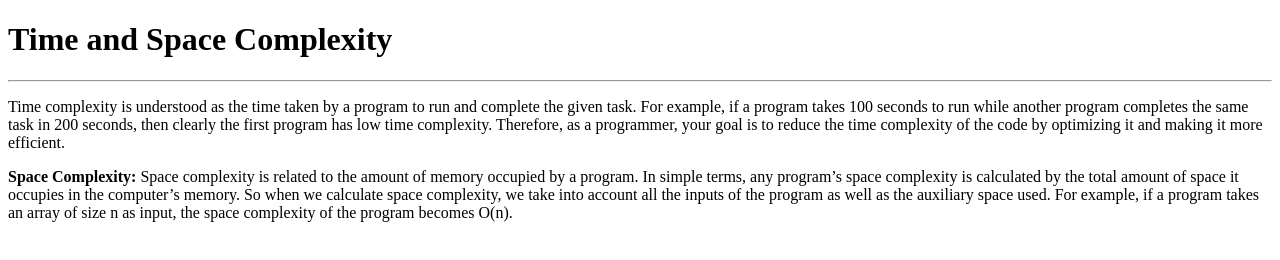
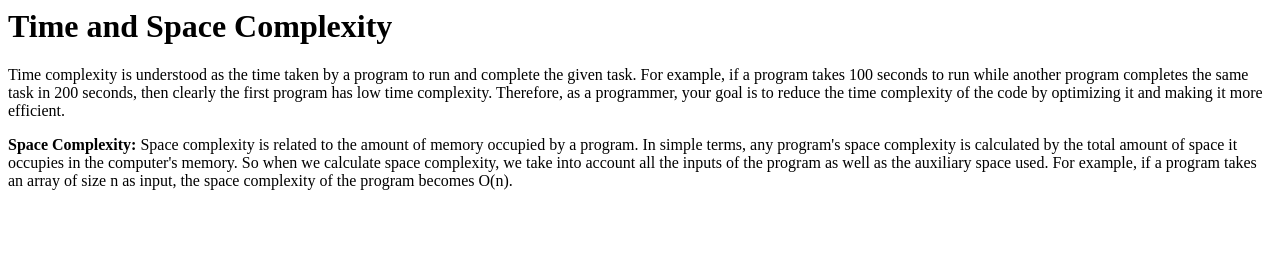
Before and after one commit to acciojob/time-and-space-complexity-Deepakkumar121998, a website: page main.html in a window 1280 px wide. Drawn offline with Linux system fonts and the light colour scheme.

Commit message:
created a submission

```diff
--- a/main.html
+++ b/main.html
@@ -1,17 +1,19 @@
-<!DOCTYPE html>
 <html>
+
 <head>
-    <title>Time and Space Complexity</title>
-    <link rel="stylesheet" href="styles.css">
+	<link rel="stylesheet" href="styles.css">
 </head>
+
 <body>
-  <header>  <h1>Time and Space Complexity</h1></header><hr>
-    <div>
-        <p>Time complexity is understood as the time taken by a program to run and complete the given task. For example, if a program takes 100 seconds to run while another program completes the same task in 200 seconds, then clearly the first program has low time complexity. Therefore, as a programmer, your goal is to reduce the time complexity of the code by optimizing it and making it more efficient.</p>
-    </div>
-    <div>
-        <p><b>Space Complexity:</b> Space complexity is related to the amount of memory occupied by a program. In simple terms, any program’s space complexity is calculated by the total amount of space it occupies in the computer’s memory. So when we calculate space complexity, we take into account all the inputs of the program as well as the auxiliary space used. For example, if a program takes an array of size n as input, the space complexity of the program becomes O(n).</p>
-    </div>
-    <script type="text/javascript" src="./script.js"></script>
+	<!-- the entire body must be written by student -->
+    <script type="text/javascript" src="./script.js">
+</script>
+	<header><h1>Time and Space Complexity</h1></header>
+	<p>Time complexity is understood as the time taken by a program to run and complete the given task. For example, if a program takes 100 seconds to run while another program completes the same task in 200 seconds, then clearly the first program has low time complexity. Therefore, as a programmer, your goal is to reduce the time complexity of the code by optimizing it and making it more efficient.</p>
+
+	<p><b>Space Complexity:</b> Space complexity is related to the amount of memory occupied by a program. In simple terms, any program's space complexity is calculated by the total amount of space it occupies in the computer's memory. So when we calculate space complexity, we take into account all the inputs of the program as well as the auxiliary space used. For example, if a program takes an array of size n as input, the space complexity of the program becomes O(n).</p>
+
+
 </body>
+
 </html>
```
